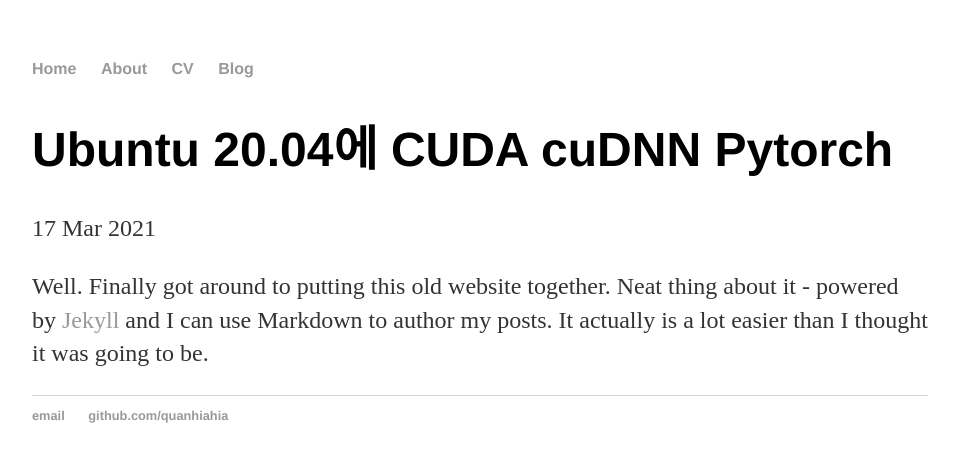
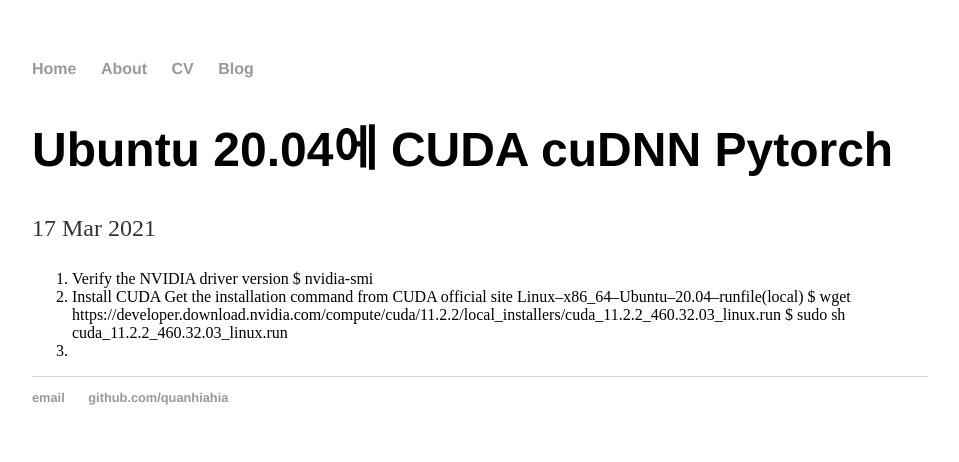
Before and after one commit to quanhiahia/quanhiahia.github.io, a Jekyll site: the page built from _posts/2021-03-17-First-blog.md, in a window 1280 px wide. Shown: the top 462 px of the page, without its empty margins (160-1119 px from the left). Built offline with Jekyll 4.4.1, drawn with Linux system fonts in a browser that asks for light colours.

Commit message:
Update 2021-03-17-First-blog.md

```diff
--- a/_posts/2021-03-17-First-blog.md
+++ b/_posts/2021-03-17-First-blog.md
@@ -4,4 +4,11 @@ title: "Ubuntu 20.04에 CUDA cuDNN Pytorch"
 date: 2021-03-17
 ---
 
-Well. Finally got around to putting this old website together. Neat thing about it - powered by [Jekyll](http://jekyllrb.com) and I can use Markdown to author my posts. It actually is a lot easier than I thought it was going to be.
+1. Verify the NVIDIA driver version
+   $ nvidia-smi
+2. Install CUDA
+   Get the installation command from CUDA official site
+   Linux--x86_64--Ubuntu--20.04--runfile(local)
+   $ wget https://developer.download.nvidia.com/compute/cuda/11.2.2/local_installers/cuda_11.2.2_460.32.03_linux.run
+   $ sudo sh cuda_11.2.2_460.32.03_linux.run
+3.
```
